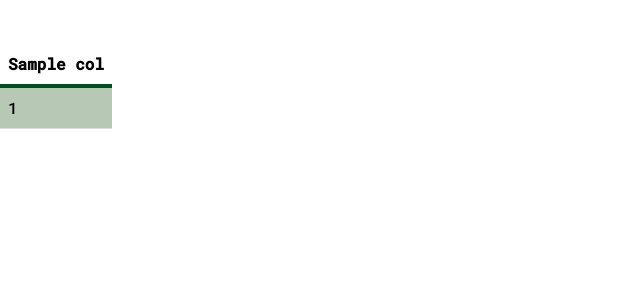
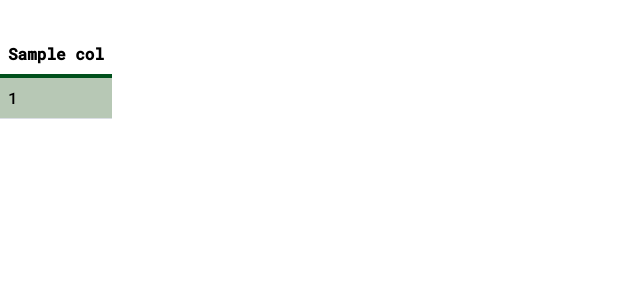
Before and after one commit to mukund109/vow, a FastAPI app: template templates/table.html in a window 1280 px wide; the page is wider, and only the part inside the window is pictured. Shown: the top 300 px of that part, without its empty margins (0-640 px from the left). Run offline with FastAPI, Linux system fonts and the light colour scheme; the template is opened without the code that fills it: most values are stand-ins (such as "Sample title", 1, 10 or a date in 2020); some libraries are stand-ins or nearby versions.

Commit message:
aesthetic changes

```diff
--- a/templates/index.html
+++ b/templates/index.html
@@ -20,12 +20,15 @@
     body {
       color: #000;
       font-family: 'Roboto Mono', monospace;
-      width: 1300px;
-      margin: 20px auto;
+      width: 1600px;
+      margin: 10px auto;
       height: 100%
     }
 
-    div {}
+    div {
+      padding: 0px
+      margin: 0px auto;
+    }
 
     .htmx-indicator {
       display: none;
@@ -38,7 +41,6 @@
 </head>
 
 <body>
-  <h4>{{ msg }}</h4>
   {% block table %}
   {% endblock %}
 </body>
--- a/templates/table.html
+++ b/templates/table.html
@@ -39,6 +39,10 @@ td.selected-cell {
 
 .hidden {
   visibility: hidden;
+}
+
+.progress {
+  width: 10%;
 }
 
 .progress:indeterminate {
```
